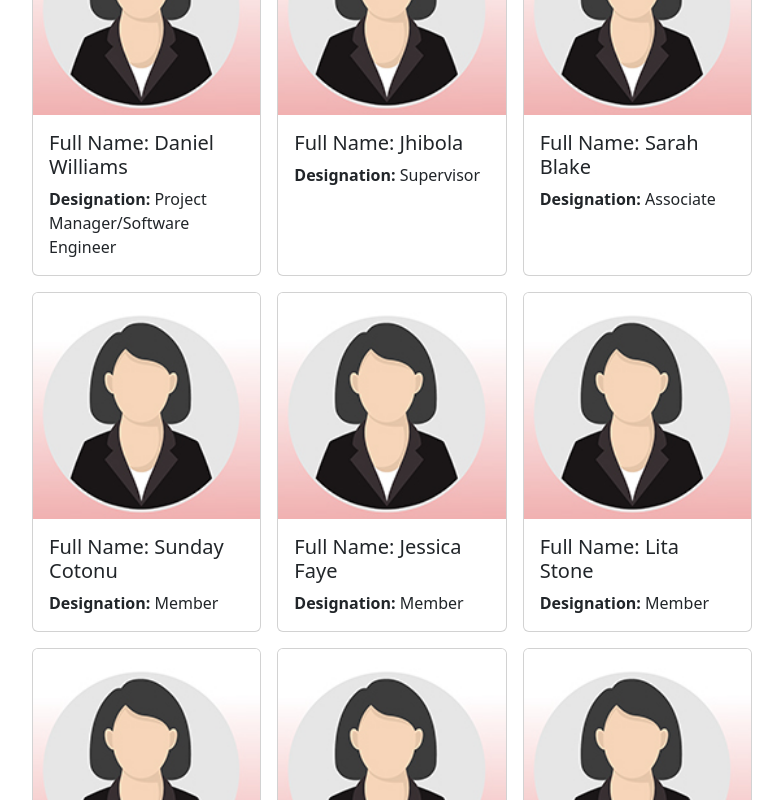
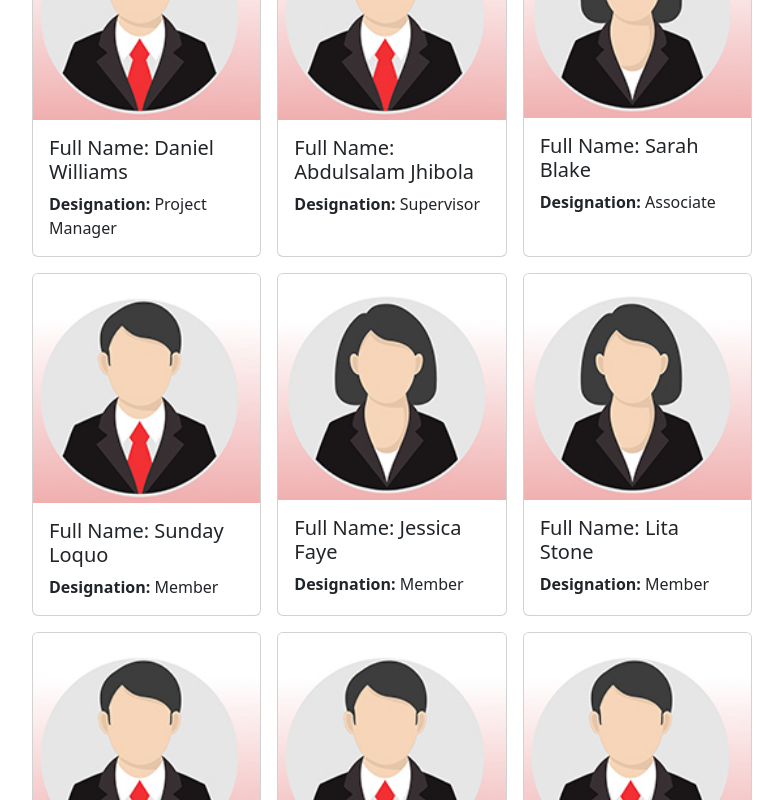
Before and after one commit to Daniel-Williams-ux/Alcasa_Team_Member_Allocation_App, a React (Vite) app: page / in a window 1280 px wide. Shown: the part 540-1340 px from the top of the page, without its empty margins (248-1031 px from the left). Built offline with nearby package versions, Linux system fonts and the light colour scheme.

Commit message:
add tanary operator to check for male and female

```diff
--- a/src/Employees.jsx
+++ b/src/Employees.jsx
@@ -28,13 +28,13 @@ const Employees = () => {
   {
     id: 4,
     fullName: "Daniel Williams",
-    designation: "Project Manager/Software Engineer",
+    designation: "Project Manager",
     gender: "male",
     teamName: "TeamB"
   },
   {
     id: 5,
-    fullName: "Jhibola",
+    fullName: "Abdulsalam Jhibola",
     designation: "Supervisor",
     gender: "male",
     teamName: "TeamB"
@@ -48,7 +48,7 @@ const Employees = () => {
   },
   {
     id: 7,
-    fullName: "Sunday Cotonu",
+    fullName: "Sunday Loquo",
     designation: "Member",
     gender: "male",
     teamName: "TeamC"
@@ -97,7 +97,7 @@ const Employees = () => {
       {
        employees.map((employee) => (
          <div id={employee.id} className="card m-2" style={{cursor: "pointer"}}>
-           <img src={femaleProfile} className="card-img-top"/>
+  {(employee.gender === 'male') ? <img src={maleProfile} className="card-img-top"/> : <img src={femaleProfile} className="card-img-top"/>}
            <div className="card-body">
              <h5 className="card-title">Full Name: {employee.fullName}</h5>
              <p className="card-text"><b>Designation: </b>{employee.designation}</p>
```
